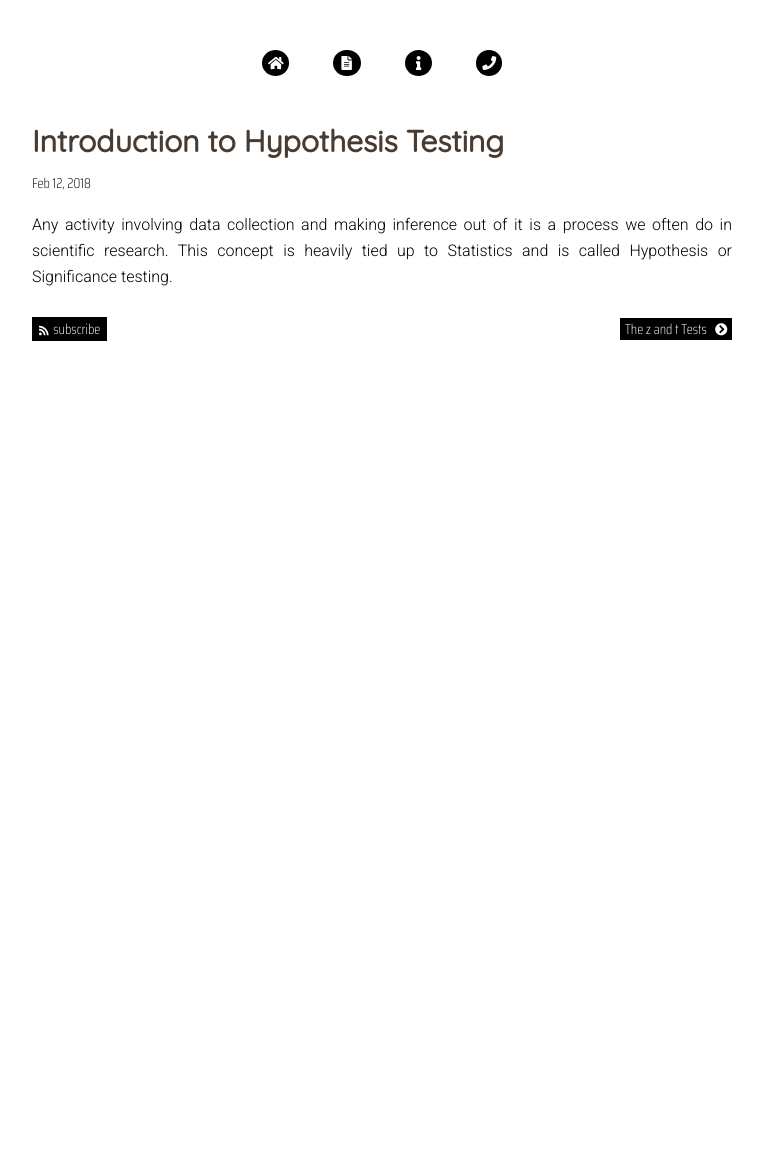
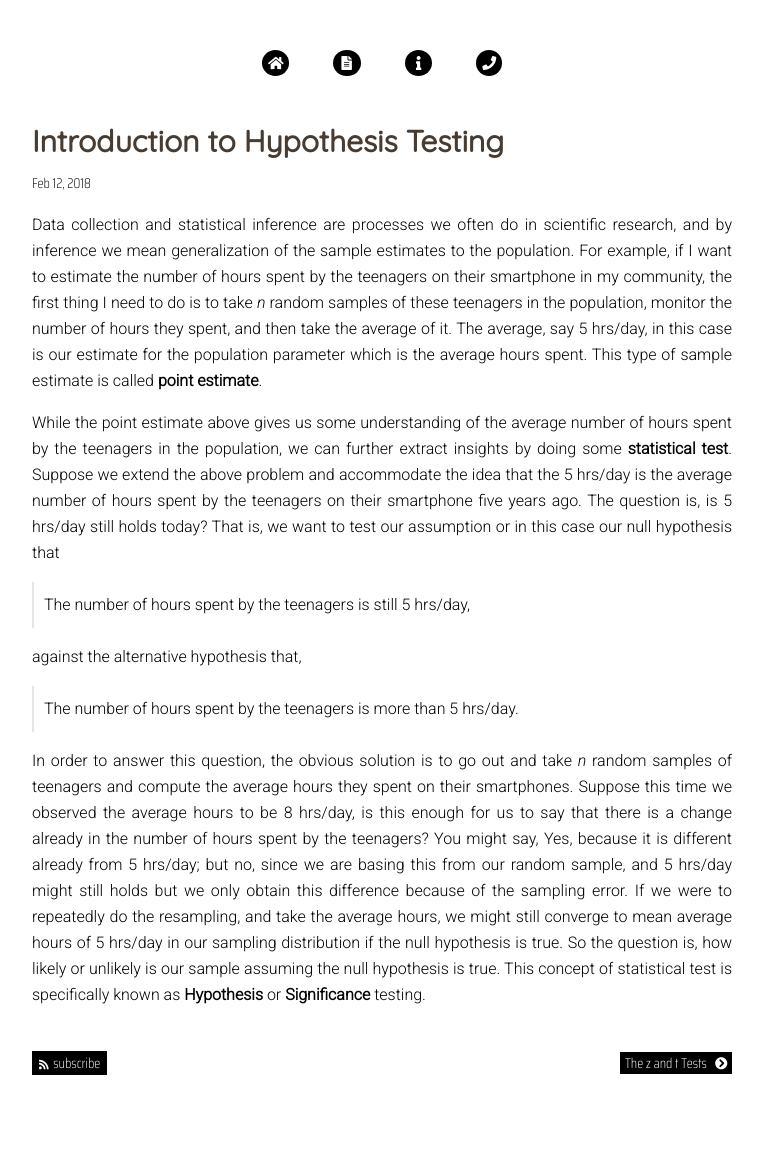
Before and after one commit to al-ilm/al-ilm.github.io, a Jekyll site: the page built from _posts/2018-2-13-Introduction-to-Hypothesis-Testing.html, in a window 1280 px wide. Shown: the whole page, without its empty margins (258-1021 px from the left). Built offline with Jekyll 4.4.1, drawn with Linux system fonts in a browser that asks for light colours; nearby versions of some CDN libraries; some web fonts are replaced; comment, search, counter and statistics services are not loaded; before the commit the page ends 900 px from its top, so only the background shows below that.

Commit message:
updated intro of the article

```diff
--- a/_posts/2018-2-13-Introduction-to-Hypothesis-Testing.html
+++ b/_posts/2018-2-13-Introduction-to-Hypothesis-Testing.html
@@ -5,5 +5,40 @@ date:   2018-2-13 1:00:00 +0800
 categories: Statistics Inference Hypothesis-Test Introduction
 comments: true
 ---
-Any activity involving data collection and making inference out of it is a process we often do in scientific research.
-This concept is heavily tied up to Statistics and is called Hypothesis or Significance testing.
+Data collection and statistical inference are processes we often do in scientific research,
+and by inference we mean generalization of the sample estimates to the population. For example, if I want to estimate the
+number of hours spent by the teenagers on their smartphone in my community, the first thing I need to do is to take <i>n</i> random samples of these teenagers in the population,
+monitor the number of hours they spent, and then take the average of it. The average, say 5 hrs/day, in this case is our estimate for the population
+parameter which is the average hours spent. This type of sample estimate is called <b>point estimate</b>.
+<p>
+    While the point estimate above gives us some understanding of the average number of hours spent by the teenagers in the population, we can further extract
+    insights by doing some <b>statistical test</b>. Suppose we extend the above problem and accommodate the idea that the 5 hrs/day is the average number of hours spent
+    by the teenagers on their smartphone five years ago. The question is, is 5 hrs/day still holds today? That is, we want to test our assumption or in this case our null
+    hypothesis that
+    <div class="question">
+        The number of hours spent by the teenagers is still 5 hrs/day,
+    </div>
+</p>
+<p>
+    against the alternative hypothesis that,
+    <div class="question">
+        The number of hours spent by the teenagers is more than 5 hrs/day.
+    </div>
+</p>
+<p>
+    In order to answer this question, the obvious solution is to go out and take <i>n</i> random samples of teenagers and compute the average hours they spent on their
+    smartphones. Suppose this time we observed the average hours to be 8 hrs/day, is this enough for us to say that there is a change already in the
+    number of hours spent by the teenagers? You might say, Yes, because it is different already from 5 hrs/day; but no, since we are basing this from our
+    random sample, and 5 hrs/day might still holds but we only obtain this difference because of the sampling error. If we were to repeatedly do the resampling,
+    and take the average hours, we might still converge to mean average hours of 5 hrs/day in our sampling distribution if the null hypothesis is true. So the question is, how likely or unlikely is
+    our sample assuming the null hypothesis is true. This concept of statistical test is specifically known as <b>Hypothesis</b> or <b>Significance</b> testing.
+</p>
+<!-- <p>
+    <div class="question-label-wrapper">
+        <span class="question-label">What is Hypothesis Testing</span>
+    </div>
+    <div class="question">
+        Consider a situation wherein you
+        Suppose you want to test whetherSuppose you are a judge, and you want to know whether the suspect is not guilty or guilty of the crime.
+    </div>
+</p> -->
```
